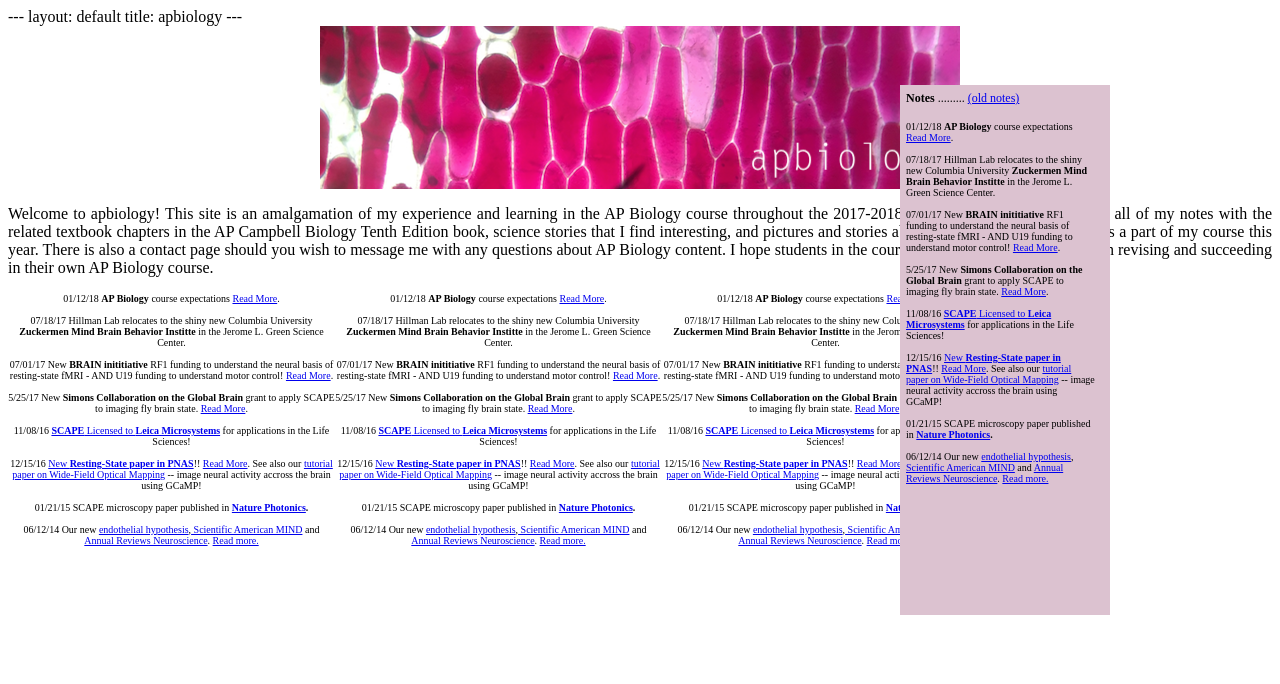
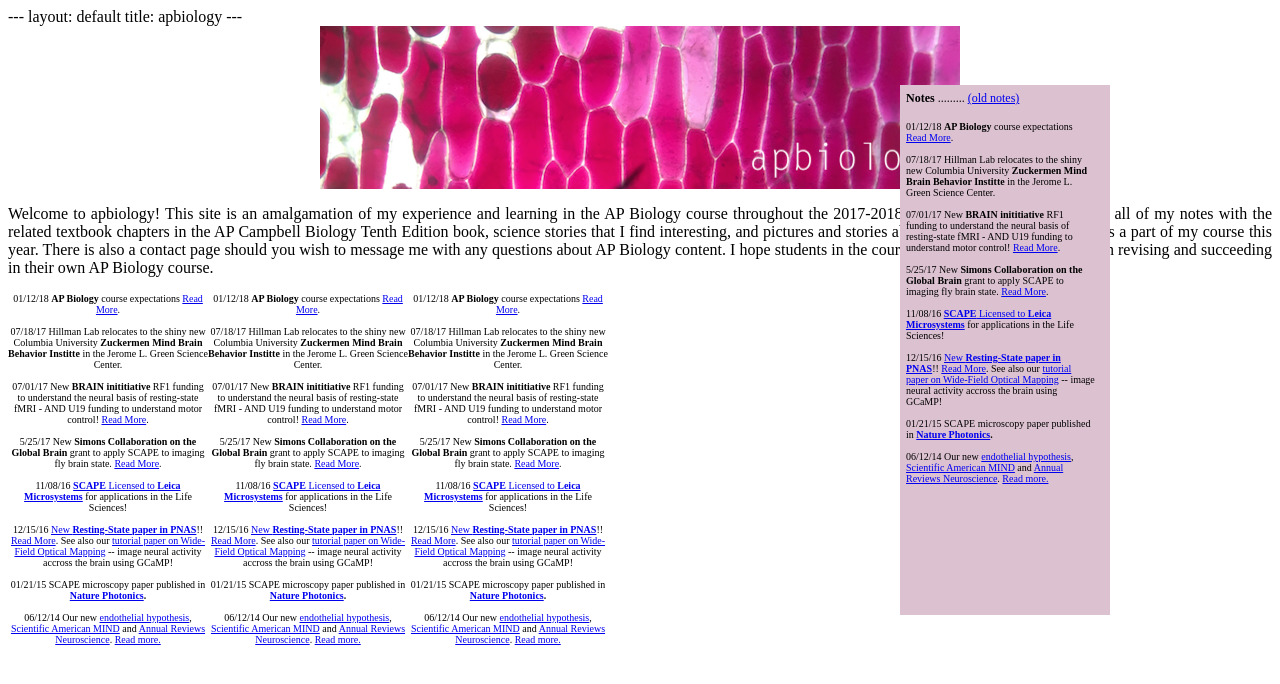
Before and after one commit to meganscarlett/meganscarlett.github.io, a PHP site: page / in a window 1280 px wide. Shown: the top 684 px of the page. Run offline with PHP 8.4, Linux system fonts and the light colour scheme.

Commit message:
Update columns.css

```diff
--- a/css/columns.css
+++ b/css/columns.css
@@ -1,17 +1,17 @@
 #column-left {
-	width: 327px;
+	width: 200px;
 	height: 200px;
 	float: left;
 }
 
 #column-center {
-	width: 327px;
+	width: 200px;
 	height: 200px;
 	float: left;
 }
 
 #column-right {
-	width: 327px;
+	width: 200px;
 	height: 200px;
 	float: left;
 }
```
